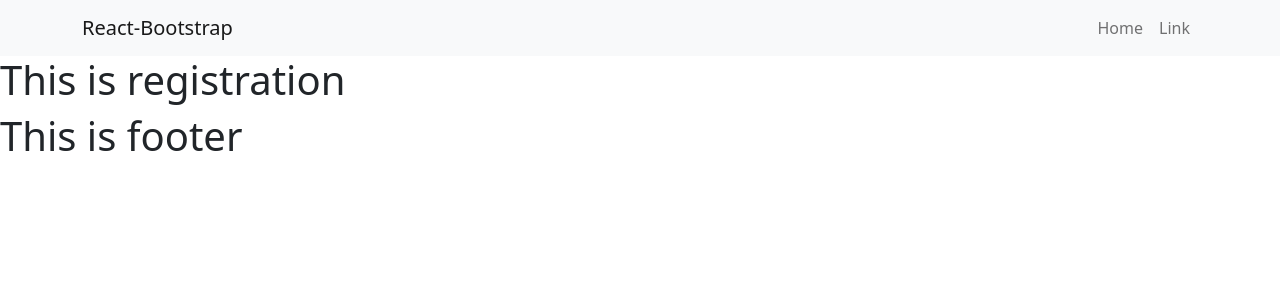
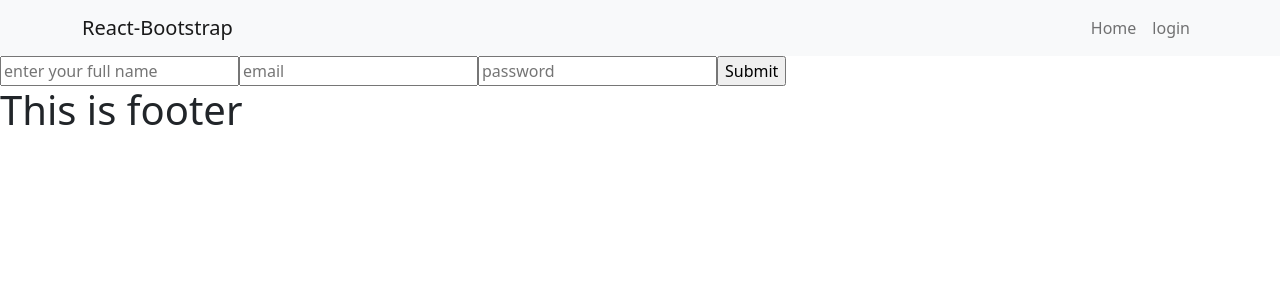
Before and after one commit to mizbauddintareq/geowild-photography-client, a React (Create React App) app: page /registration in a window 1280 px wide. Shown: the top 300 px of the page. Built offline with nearby package versions, Linux system fonts and the light colour scheme.

Commit message:
firebase authentication

```diff
--- a/package.json
+++ b/package.json
@@ -12,9 +12,11 @@
     "react-awesome-slider": "^4.1.0",
     "react-bootstrap": "^2.7.0",
     "react-dom": "^18.2.0",
+    "react-hook-form": "^7.41.0",
     "react-photo-view": "^1.2.3",
     "react-router-dom": "^6.5.0",
     "react-scripts": "5.0.1",
+    "sweetalert2": "^11.6.15",
     "web-vitals": "^2.1.4"
   },
   "scripts": {
--- a/src/Pages/Authentication/Login/Login.js
+++ b/src/Pages/Authentication/Login/Login.js
@@ -1,7 +1,23 @@
+import { useContext } from "react";
+import { useForm } from "react-hook-form";
+import { AuthContext } from "../../../context/AuthProvider";
 const Login = () => {
+  const { register, handleSubmit } = useForm();
+  const onSubmit = (data) => console.log(data);
+  const { user } = useContext(AuthContext);
+  console.log(user);
   return (
     <div>
-      <h1>This is login</h1>
+      <form onSubmit={handleSubmit(onSubmit)}>
+        <input placeholder="email" {...register("email")} />
+        <input
+          type="password"
+          placeholder="password"
+          {...register("password")}
+        />
+
+        <input type="submit" />
+      </form>
     </div>
   );
 };
--- a/src/Pages/Authentication/Registration/Registration.js
+++ b/src/Pages/Authentication/Registration/Registration.js
@@ -1,7 +1,52 @@
+import { useContext } from "react";
+import { useForm } from "react-hook-form";
+import Swal from "sweetalert2";
+import { AuthContext } from "../../../context/AuthProvider";
+import { sweetToast } from "../../../utilities/sweetToast";
 const Registration = () => {
+  const { createUser, updateUser } = useContext(AuthContext);
+  const { register, handleSubmit, reset } = useForm();
+  const onSubmit = (data) => {
+    const name = data.name;
+    const email = data.email;
+    const pass = data.password;
+    console.log(data);
+    createUser(email, pass)
+      .then((userCredential) => {
+        const user = userCredential.user;
+        handleUpdateUser({ displayName: name });
+        sweetToast();
+        console.log(user);
+      })
+      .catch((error) => {
+        const errorCode = error.code;
+        Swal.fire({
+          icon: "error",
+          title: `${errorCode}`,
+        });
+      });
+    reset();
+  };
+
+  const handleUpdateUser = (info) => {
+    updateUser(info)
+      .then(() => {})
+      .catch((error) => {});
+  };
+
   return (
     <div>
-      <h1>This is registration</h1>
+      <form onSubmit={handleSubmit(onSubmit)}>
+        <input placeholder="enter your full name" {...register("name")} />
+        <input placeholder="email" {...register("email")} />
+        <input
+          type="password"
+          placeholder="password"
+          {...register("password")}
+        />
+
+        <input type="submit" />
+      </form>
     </div>
   );
 };
--- a/src/Pages/ServiceDetails/ServiceDetails.js
+++ b/src/Pages/ServiceDetails/ServiceDetails.js
@@ -1,7 +1,11 @@
+import { useLoaderData } from "react-router-dom";
+
 const ServiceDetails = () => {
+  const details = useLoaderData();
+  const { name } = details;
   return (
     <div>
-      <h1>This is service details</h1>
+      <h1>This is service of {name}</h1>
     </div>
   );
 };
--- a/src/Pages/Shared/MenuBar/MenuBar.js
+++ b/src/Pages/Shared/MenuBar/MenuBar.js
@@ -13,7 +13,9 @@ const MenuBar = () => {
               <Link to="/" className="nav-link">
                 Home
               </Link>
-              <Nav.Link href="#link">Link</Nav.Link>
+              <Link to="/login" className="nav-link">
+                login
+              </Link>
             </Nav>
           </Navbar.Collapse>
         </Container>
--- a/src/context/AuthProvider.js
+++ b/src/context/AuthProvider.js
@@ -0,0 +1,30 @@
+import { createContext, useState } from "react";
+import { app } from "../firebase/firebase.config";
+import {
+  getAuth,
+  createUserWithEmailAndPassword,
+  updateProfile,
+} from "firebase/auth";
+export const AuthContext = createContext();
+const auth = getAuth(app);
+const AuthProvider = ({ children }) => {
+  const [user, setUser] = useState(null);
+
+  // create user
+  const createUser = (email, password) => {
+    return createUserWithEmailAndPassword(auth, email, password);
+  };
+
+  // update users profile
+  const updateUser = (usersInfo) => {
+    return updateProfile(auth.currentUser, usersInfo);
+  };
+
+  const authInfo = { user, createUser, updateUser };
+
+  return (
+    <AuthContext.Provider value={authInfo}>{children}</AuthContext.Provider>
+  );
+};
+
+export default AuthProvider;
--- a/src/index.js
+++ b/src/index.js
@@ -3,11 +3,14 @@ import ReactDOM from "react-dom/client";
 import "bootstrap/dist/css/bootstrap.min.css";
 import App from "./App";
 import reportWebVitals from "./reportWebVitals";
+import AuthProvider from "./context/AuthProvider";
 
 const root = ReactDOM.createRoot(document.getElementById("root"));
 root.render(
   <React.StrictMode>
-    <App />
+    <AuthProvider>
+      <App />
+    </AuthProvider>
   </React.StrictMode>
 );
 
--- /dev/null
+++ b/src/utilities/sweetToast.js
@@ -0,0 +1,20 @@
+import Swal from "sweetalert2";
+
+export const sweetToast = () => {
+  const Toast = Swal.mixin({
+    toast: true,
+    position: "top-end",
+    showConfirmButton: false,
+    timer: 3000,
+    timerProgressBar: true,
+    didOpen: (toast) => {
+      toast.addEventListener("mouseenter", Swal.stopTimer);
+      toast.addEventListener("mouseleave", Swal.resumeTimer);
+    },
+  });
+
+  Toast.fire({
+    icon: "success",
+    title: "Signed in successfully",
+  });
+};
```
Also changed, not shown: 1 other file (tests, documents, lock files or other folders).
